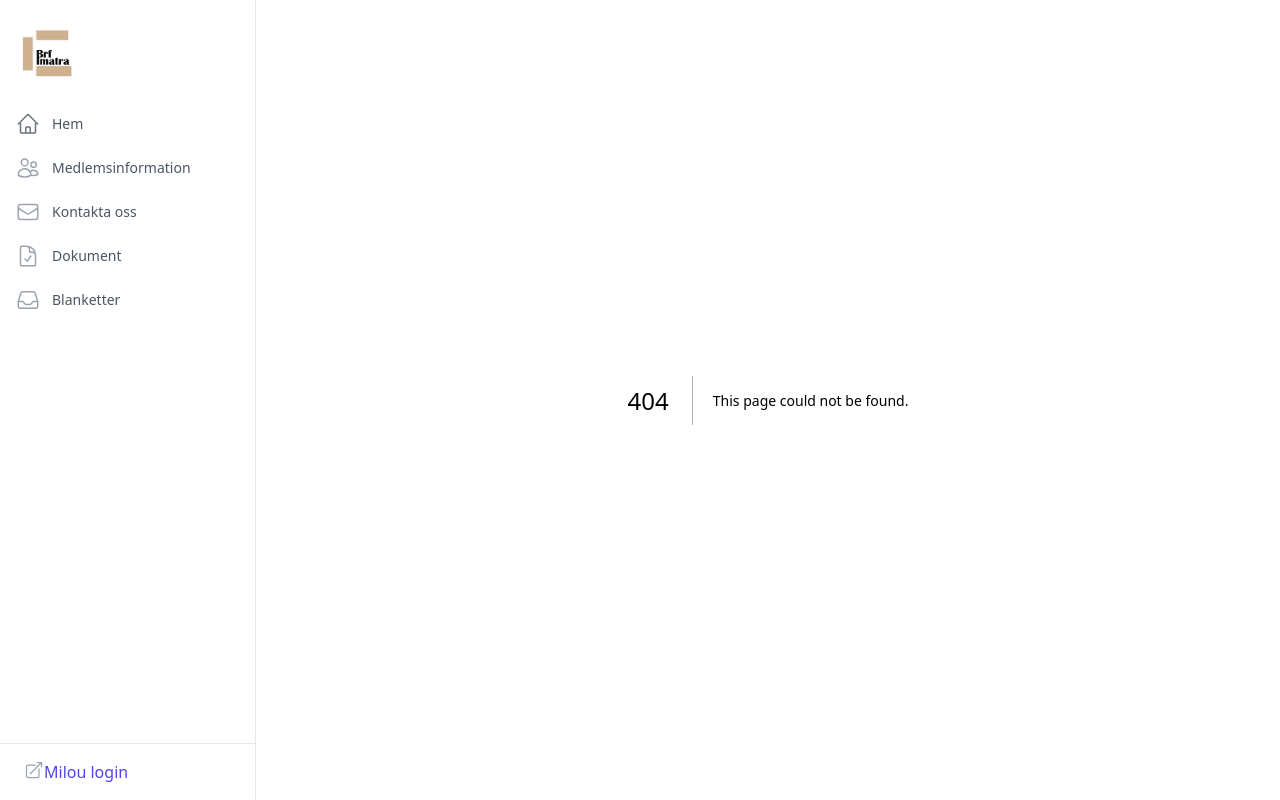
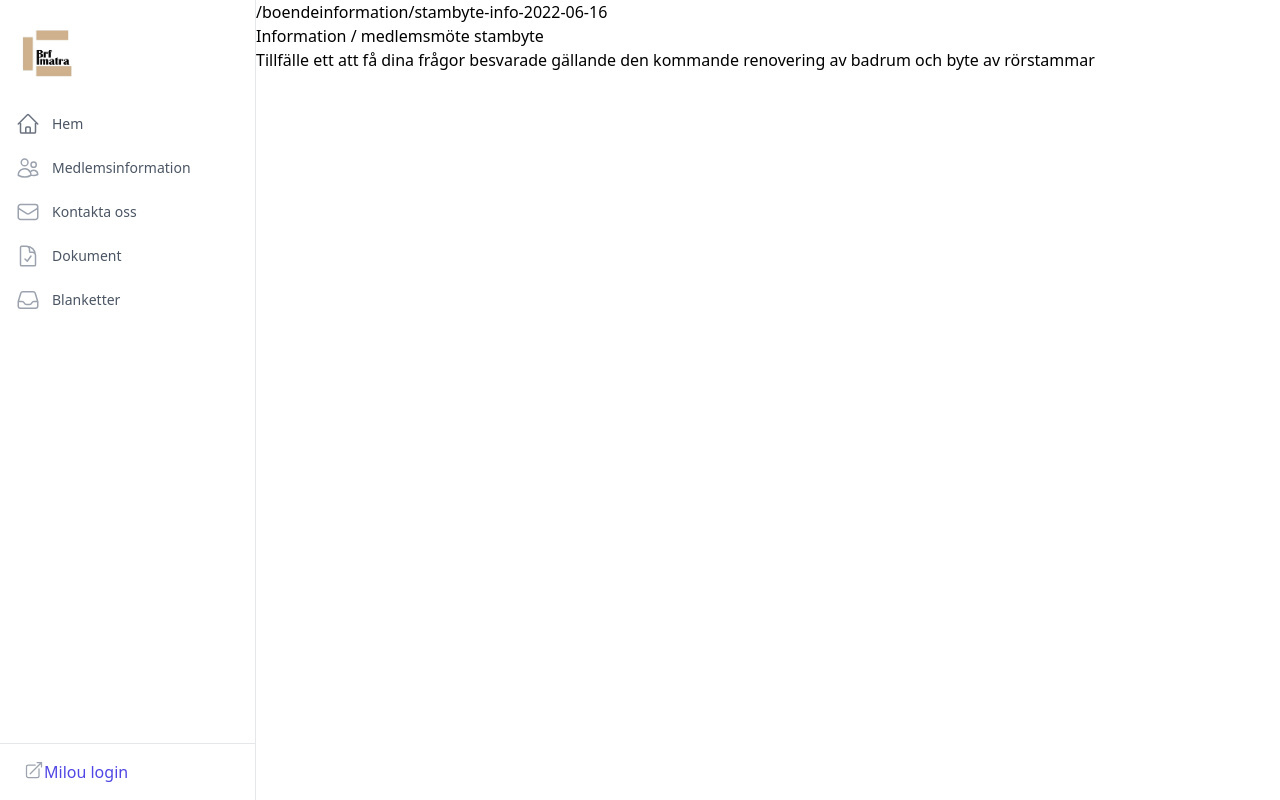
Before and after one commit to brf-imatra/hemsida, a Next.js app: page /boendeinformation/artikel in a window 1280 px wide. Before the commit this address had no page. Built offline with nearby package versions, Linux system fonts and the light colour scheme; a web font is replaced by a local one.

Commit message:
Grafik driftkostnader och nettoomsättning.

```diff
--- /dev/null
+++ b/src/pages/boendeinformation/artikel.mdx
@@ -0,0 +1,14 @@
+
+
+
+
+
+
+/boendeinformation/stambyte-info-2022-06-16
+
+
+
+Information / medlemsmöte stambyte
+
+
+Tillfälle ett att få dina frågor besvarade gällande den kommande renovering av badrum och byte av rörstammar
```
